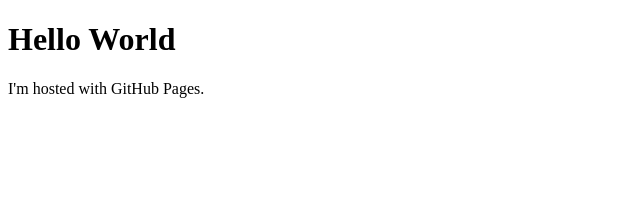
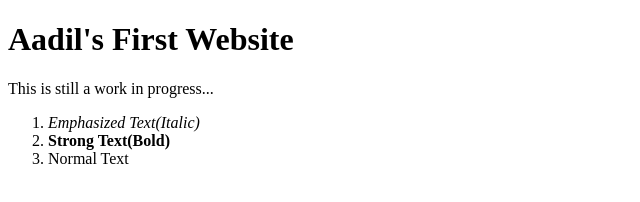
Before and after one commit to aadilmahmood/aadilmahmood.github.io, a plain HTML site: page index.html in a window 1280 px wide. Shown: the whole page, without its empty margins (0-640 px from the left). Drawn offline with Linux system fonts and the light colour scheme.

Commit message:
Update index.html

```diff
--- a/index.html
+++ b/index.html
@@ -1,7 +1,13 @@
 <!DOCTYPE html>
 <html>
 <body>
-<h1>Hello World</h1>
-<p>I'm hosted with GitHub Pages.</p>
+<h1>Aadil's First Website</h1>
+<p>This is still a work in progress...</p>
+<ol>
+<li><em>Emphasized Text(Italic)</em></li>
+<li><strong>Strong Text(Bold)</strong></li>
+<li>Normal Text</li>
+</ol>
+
 </body>
 </html>
```
